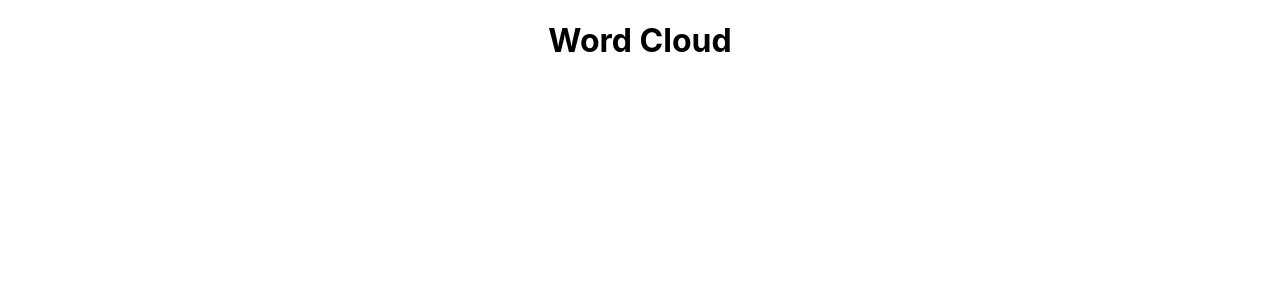
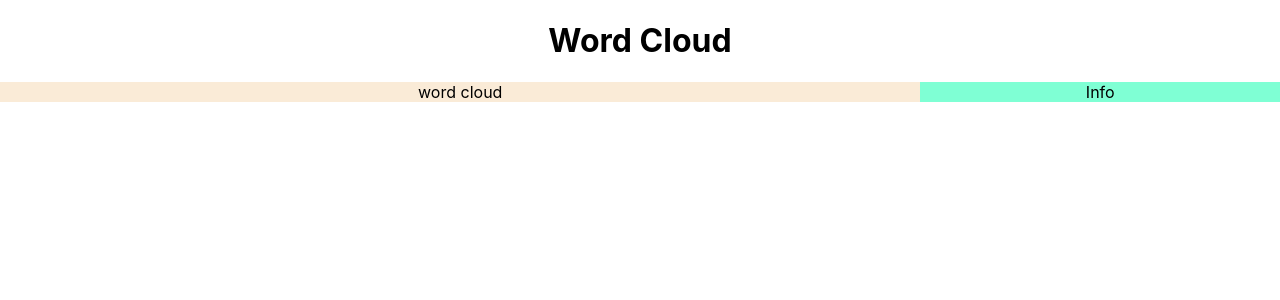
Before and after one commit to NoemiSzabados/test-assignment, a React (Create React App) app: page / in a window 1280 px wide. Shown: the top 300 px of the page. Built offline with nearby package versions, Linux system fonts and the light colour scheme.

Commit message:
adding main components and styles

```diff
--- a/package.json
+++ b/package.json
@@ -9,6 +9,7 @@
     "react": "^17.0.2",
     "react-dom": "^17.0.2",
     "react-scripts": "4.0.3",
+    "sass": "^1.41.1",
     "web-vitals": "^1.1.2"
   },
   "scripts": {
--- a/src/App.css
+++ b/src/App.css
@@ -1,3 +1,7 @@
 .App {
   text-align: center;
 }
+
+.container {
+  display: flex;
+}
--- a/src/App.js
+++ b/src/App.js
@@ -1,9 +1,15 @@
 import './App.css';
+import TopicInformation from "./views/topicInformation";
+import WordCloud from "./views/wordCloud";
 
 function App() {
   return (
     <div className="App">
       <h1>Word Cloud</h1>
+      <div className="container">
+        <WordCloud />
+        <TopicInformation />
+      </div>
     </div>
   );
 }
--- /dev/null
+++ b/src/styles/topicInformation.scss
@@ -0,0 +1,4 @@
+.infoWrapper {
+  background: aquamarine;
+  width: 500px;
+}
--- /dev/null
+++ b/src/styles/wordCloud.scss
@@ -0,0 +1,4 @@
+.wordCloudWrapper {
+  background: antiquewhite;
+  width: 100%;
+}
--- /dev/null
+++ b/src/views/topicInformation/index.js
@@ -0,0 +1,7 @@
+import "../../styles/topicInformation.scss";
+
+export default function TopicInformation() {
+    return (
+        <div className="infoWrapper">Info</div>
+    );
+}
--- /dev/null
+++ b/src/views/wordCloud/index.js
@@ -0,0 +1,7 @@
+import "../../styles/wordCloud.scss";
+
+export default function WordCloud() {
+    return (
+        <div className="wordCloudWrapper">word cloud</div>
+    );
+}
```
Also changed, not shown: 1 other file (tests, documents, lock files or other folders).
